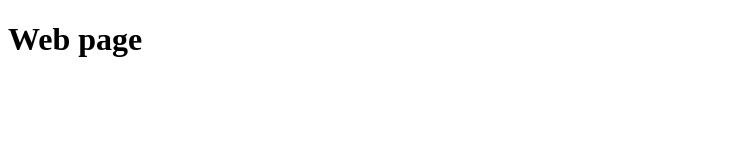
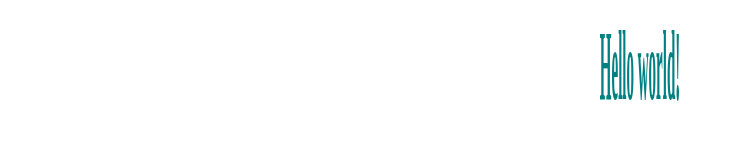
Before and after one commit to SilkartasPaulius/Web-Markup-Week-1-Homework, a plain HTML site: page index.html in a window 1280 px wide. Shown: the whole page, without its empty margins (0-734 px from the left). Drawn offline with Linux system fonts and the light colour scheme.

Commit message:
Basic changes

```diff
--- a/index.html
+++ b/index.html
@@ -3,9 +3,10 @@
   <head>
     <meta charset="UTF-8" />
     <meta name="viewport" content="width=device-width, initial-scale=1.0" />
+    <link rel="stylesheet" href="styles.css" />
     <title>Web page</title>
   </head>
   <body>
-    <h1>Web page</h1>
+    <h1>Hello world!</h1>
   </body>
 </html>
--- /dev/null
+++ b/styles.css
@@ -0,0 +1,8 @@
+h1 {
+  width: fit-content;
+  margin: auto;
+  font-size: 100px;
+  color: teal;
+  transform-origin: center;
+  transform: scaleX(15%);
+}
```
